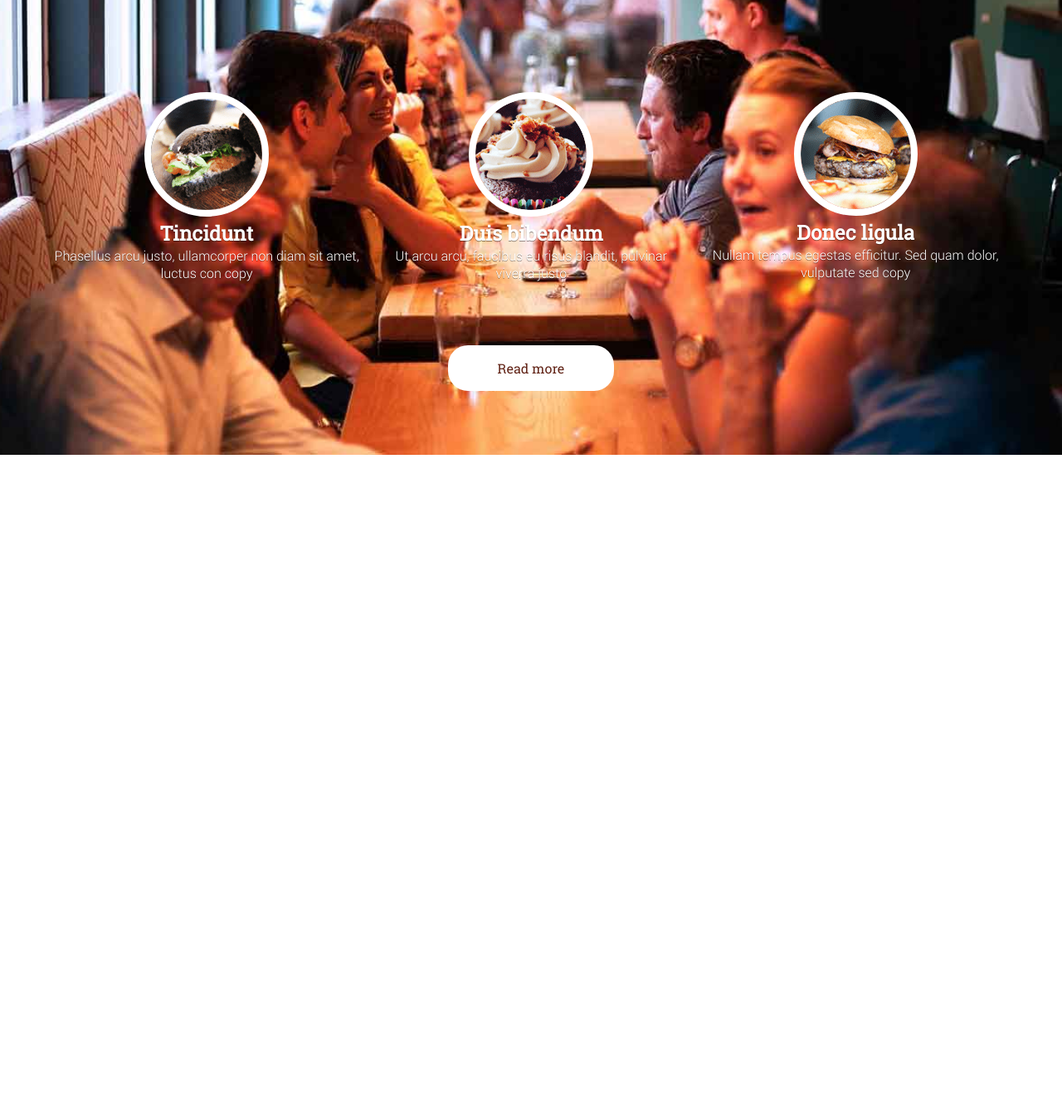
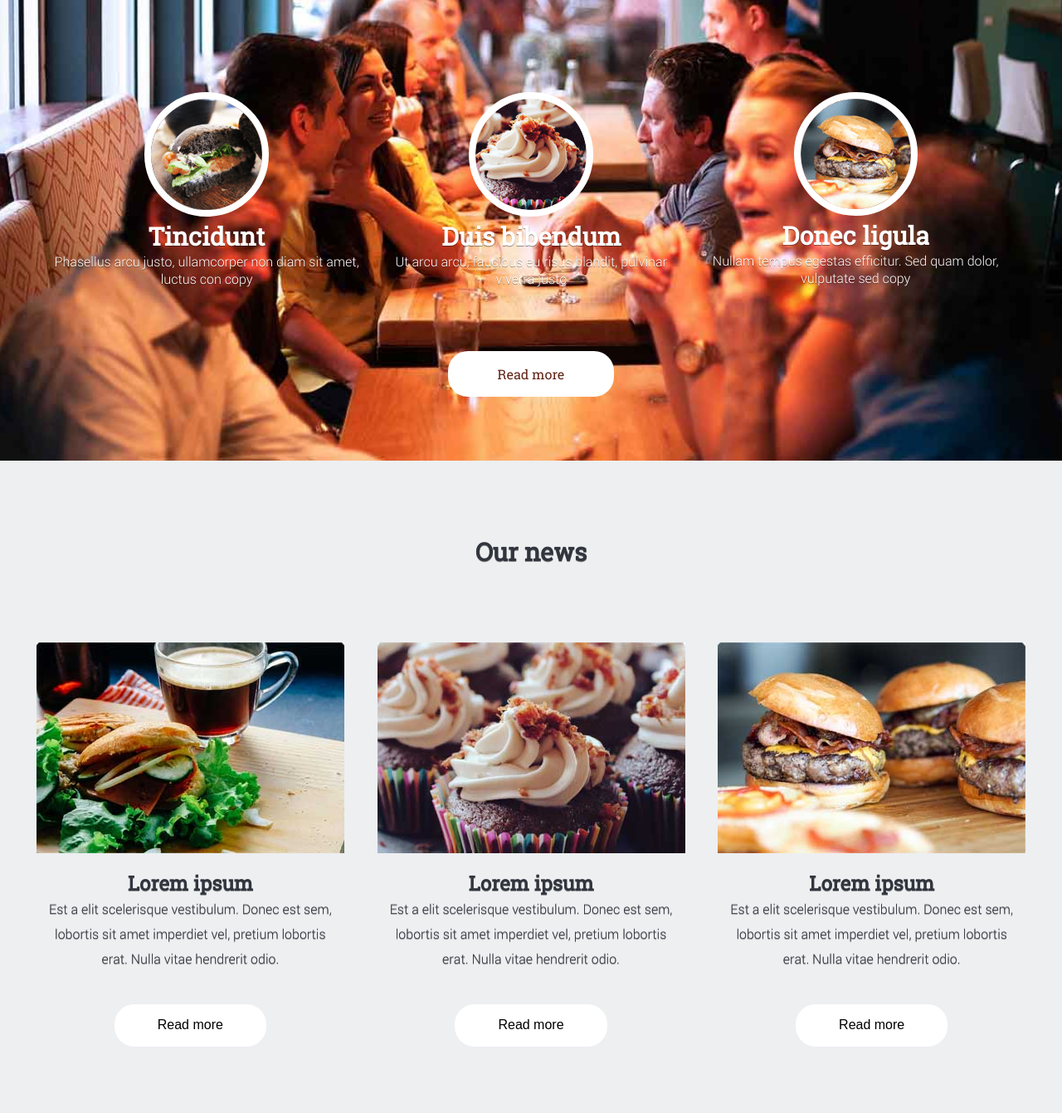
Before and after one commit to N1kbes/Panakea-template, a website: page src/index.html in a window 1280 px wide. Shown: the part 670-2011 px from the top of the page at 83% size. Before the commit the page ends 1218 px from the top, so only its background shows below. Drawn offline with Linux system fonts and the light colour scheme.

Commit message:
created section our news

```diff
--- a/src/index.html
+++ b/src/index.html
@@ -60,6 +60,33 @@
             </div>
         </div>
     </section>
+    <section id="our-news" class="our-news">
+        <div class="container-fluid">
+            <div class="container">
+                <h4>Our news</h4>
+                <div class="news-block">
+                    <div class="news-figure">
+                        <img src="../images/news-1.jpg" alt="news lorem ipsum">
+                        <h5>Lorem ipsum</h5>
+                        <span>Est a elit scelerisque vestibulum. Donec est sem, lobortis sit amet imperdiet vel, pretium lobortis erat. Nulla vitae hendrerit odio.</span>
+                        <button type="button" name="button" class="read-more--news">Read more</button>
+                    </div>
+                    <div class="news-figure">
+                        <img src="../images/news-2.jpg" alt="news lorem ipsum">
+                        <h5>Lorem ipsum</h5>
+                        <span>Est a elit scelerisque vestibulum. Donec est sem, lobortis sit amet imperdiet vel, pretium lobortis erat. Nulla vitae hendrerit odio.</span>
+                        <button type="button" name="button" class="read-more--news">Read more</button>
+                    </div>
+                    <div class="news-figure">
+                        <img src="../images/news-3.jpg" alt="news lorem ipsum">
+                        <h5>Lorem ipsum</h5>
+                        <span>Est a elit scelerisque vestibulum. Donec est sem, lobortis sit amet imperdiet vel, pretium lobortis erat. Nulla vitae hendrerit odio.</span>
+                        <button type="button" name="button" class="read-more--news">Read more</button>
+                    </div>
+                </div>
+            </div>
+        </div>
+    </section>
 </body>
 
 </html>
--- a/src/sass/base/_typography.scss
+++ b/src/sass/base/_typography.scss
@@ -1,75 +1,54 @@
 @font-face {
     font-family: "ProximaNovaBold";
     src: url("../fonts/ProximaNovaBold/ProximaNovaBold.eot");
-    src: url("../fonts/ProximaNovaBold/ProximaNovaBold.eot?#iefix")format("embedded-opentype"),
-    url("../fonts/ProximaNovaBold/ProximaNovaBold.woff") format("woff"),
-    url("../fonts/ProximaNovaBold/ProximaNovaBold.ttf") format("truetype");
+    src: url("../fonts/ProximaNovaBold/ProximaNovaBold.eot?#iefix")format("embedded-opentype"), url("../fonts/ProximaNovaBold/ProximaNovaBold.woff") format("woff"), url("../fonts/ProximaNovaBold/ProximaNovaBold.ttf") format("truetype");
+    font-style: normal;
+    font-weight: normal;
+}
+@font-face {
+    font-family: "ProximaNovaLight";
+    src: url("../fonts/ProximaNovaLight/ProximaNova-Light.eot");
+    src: url("../fonts/ProximaNovaLight/ProximaNova-Light.eot?#iefix")format("embedded-opentype"), url("../fonts/ProximaNovaLight/ProximaNova-Light.woff") format("woff"), url("../fonts/ProximaNovaLight/ProximaNova-Light.ttf") format("truetype");
+    font-style: normal;
+    font-weight: normal;
+}
+@font-face {
+    font-family: "RobotoBold";
+    src: url("../fonts/RobotoBold/RobotoBold.eot");
+    src: url("../fonts/RobotoBold/RobotoBold.eot?#iefix")format("embedded-opentype"), url("../fonts/RobotoBold/RobotoBold.woff") format("woff"), url("../fonts/RobotoBold/RobotoBold.ttf") format("truetype");
+    font-style: normal;
+    font-weight: normal;
+}
+@font-face {
+    font-family: "RobotoLight";
+    src: url("../fonts/RobotoLight/RobotoLight.eot");
+    src: url("../fonts/RobotoLight/RobotoLight.eot?#iefix")format("embedded-opentype"), url("../fonts/RobotoLight/RobotoLight.woff") format("woff"), url("../fonts/RobotoLight/RobotoLight.ttf") format("truetype");
+    font-style: normal;
+    font-weight: normal;
+}
+@font-face {
+    font-family: "RobotoSlabBold";
+    src: url("../fonts/RobotoSlabBold/RobotoSlabBold.eot");
+    src: url("../fonts/RobotoSlabBold/RobotoSlabBold.eot?#iefix")format("embedded-opentype"), url("../fonts/RobotoSlabBold/RobotoSlabBold.woff") format("woff"), url("../fonts/RobotoSlabBold/RobotoSlabBold.ttf") format("truetype");
+    font-style: normal;
+    font-weight: normal;
+}
+@font-face {
+    font-family: "RobotoSlabLight";
+    src: url("../fonts/RobotoSlabLight/RobotoSlabLight.eot");
+    src: url("../fonts/RobotoSlabLight/RobotoSlabLight.eot?#iefix")format("embedded-opentype"), url("../fonts/RobotoSlabLight/RobotoSlabLight.woff") format("woff"), url("../fonts/RobotoSlabLight/RobotoSlabLight.ttf") format("truetype");
+    font-style: normal;
+    font-weight: normal;
+}
+@font-face {
+    font-family: "RobotoSlabRegular";
+    src: url("../fonts/RobotoSlabRegular/RobotoSlabRegular.eot");
+    src: url("../fonts/RobotoSlabRegular/RobotoSlabRegular.eot?#iefix")format("embedded-opentype"), url("../fonts/RobotoSlabRegular/RobotoSlabRegular.woff") format("woff"), url("../fonts/RobotoSlabRegular/RobotoSlabRegular.ttf") format("truetype");
     font-style: normal;
     font-weight: normal;
 }
 
-@font-face {
-    font-family: "ProximaNovaLight";
-    src: url("../fonts/ProximaNovaLight/ProximaNova-Light.eot");
-    src: url("../fonts/ProximaNovaLight/ProximaNova-Light.eot?#iefix")format("embedded-opentype"),
-    url("../fonts/ProximaNovaLight/ProximaNova-Light.woff") format("woff"),
-    url("../fonts/ProximaNovaLight/ProximaNova-Light.ttf") format("truetype");
-    font-style: normal;
-    font-weight: normal;
-}
-
-@font-face {
-    font-family: "RobotoBold";
-    src: url("../fonts/RobotoBold/RobotoBold.eot");
-    src: url("../fonts/RobotoBold/RobotoBold.eot?#iefix")format("embedded-opentype"),
-    url("../fonts/RobotoBold/RobotoBold.woff") format("woff"),
-    url("../fonts/RobotoBold/RobotoBold.ttf") format("truetype");
-    font-style: normal;
-    font-weight: normal;
-}
-
-@font-face {
-    font-family: "RobotoLight";
-    src: url("../fonts/RobotoLight/RobotoLight.eot");
-    src: url("../fonts/RobotoLight/RobotoLight.eot?#iefix")format("embedded-opentype"),
-    url("../fonts/RobotoLight/RobotoLight.woff") format("woff"),
-    url("../fonts/RobotoLight/RobotoLight.ttf") format("truetype");
-    font-style: normal;
-    font-weight: normal;
-}
-
-@font-face {
-    font-family: "RobotoSlabBold";
-    src: url("../fonts/RobotoSlabBold/RobotoSlabBold.eot");
-    src: url("../fonts/RobotoSlabBold/RobotoSlabBold.eot?#iefix")format("embedded-opentype"),
-    url("../fonts/RobotoSlabBold/RobotoSlabBold.woff") format("woff"),
-    url("../fonts/RobotoSlabBold/RobotoSlabBold.ttf") format("truetype");
-    font-style: normal;
-    font-weight: normal;
-}
-
-@font-face {
-    font-family: "RobotoSlabLight";
-    src: url("../fonts/RobotoSlabLight/RobotoSlabLight.eot");
-    src: url("../fonts/RobotoSlabLight/RobotoSlabLight.eot?#iefix")format("embedded-opentype"),
-    url("../fonts/RobotoSlabLight/RobotoSlabLight.woff") format("woff"),
-    url("../fonts/RobotoSlabLight/RobotoSlabLight.ttf") format("truetype");
-    font-style: normal;
-    font-weight: normal;
-}
-
-@font-face {
-    font-family: "RobotoSlabRegular";
-    src: url("../fonts/RobotoSlabRegular/RobotoSlabRegular.eot");
-    src: url("../fonts/RobotoSlabRegular/RobotoSlabRegular.eot?#iefix")format("embedded-opentype"),
-    url("../fonts/RobotoSlabRegular/RobotoSlabRegular.woff") format("woff"),
-    url("../fonts/RobotoSlabRegular/RobotoSlabRegular.ttf") format("truetype");
-    font-style: normal;
-    font-weight: normal;
-}
-
-
-h1{
+h1 {
     font-family: "RobotoSlabBold";
     font-size: 2.25em;
     color: $dark-color;
@@ -77,7 +56,7 @@ h1{
     margin: 0;
 }
 
-h2{
+h2 {
     font-size: 1em;
     font-family: "RobotoSlabRegular";
     color: $orange-color;
@@ -86,30 +65,38 @@ h2{
     letter-spacing: 0.0785em;
 }
 
-h3{
+h3 {
     font-size: 4.5em;
     font-family: "RobotoSlabLight";
     color: $white-color;
     line-height: 0.667;
-  text-shadow: 0px 1px 0px rgba(0, 0, 0, 0.4);
+    text-shadow: 0 1px 0 rgba(0, 0, 0, 0.4);
     font-weight: 300;
     margin: 0;
 }
 
-h4{
-  font-size: 1.5em;
+h4 {
+    font-size: 1.875em;
     font-family: "RobotoSlabRegular";
     color: $white-color;
-  text-shadow: 0px 1px 0px rgba(0, 0, 0, 0.4);
+    text-shadow: 0 1px 0 rgba(0, 0, 0, 0.4);
     font-weight: 700;
     margin: 0;
 }
 
+h5 {
+    font-size: 1.5em;
+    font-family: "RobotoSlabRegular";
+    color: $dark-color;
+    text-shadow: 0 1px 0 rgba(0, 0, 0, 0.4);
+    font-weight: 700;
+    margin: 0;
+}
 
-span{
+span {
     font-size: 1em;
     font-family: "RobotoLight";
     color: $white-color;
-  text-shadow: 0px 1px 0px rgba(0, 0, 0, 0.4);
+    text-shadow: 0 1px 0 rgba(0, 0, 0, 0.4);
     font-weight: 300;
 }
--- /dev/null
+++ b/src/sass/layout/_news.scss
@@ -0,0 +1,55 @@
+.our-news {
+    background-color: $grey-color;
+
+    h4 {
+        color: $dark-color;
+        text-align: center;
+        padding: 3em 0;
+    }
+}
+
+.news-block {
+    display: flex;
+    justify-content: space-between;
+    text-align: center;
+}
+
+.news-figure {
+    margin: 0 1em;
+
+    &:first-child {
+        margin-left: 0;
+    }
+
+    &:last-child {
+        margin-right: 0;
+    }
+}
+
+.news-figure img {
+    margin-bottom: 1em;
+}
+
+.news-figure button {
+    display: block;
+    margin: 2.5em auto 0;
+    background-color: $white-color;
+    padding: 1.06em 3.25em;
+
+    &:hover {
+        background-color: $orange-color;
+        color: $white-color;
+    }
+}
+
+.news-figure span {
+    color: $dark-color;
+    line-height: 1.875em;
+    max-width: 90%;
+    display: block;
+    margin: 0 auto;
+}
+
+.news-block {
+    padding-bottom: 5em;
+}
--- a/src/sass/layout/_welcome.scss
+++ b/src/sass/layout/_welcome.scss
@@ -32,15 +32,15 @@
   font-weight: 700;
 }
 
-.read-more{
+.main-page-group .read-more{
   background-color: $white-color;
   font-family: "RobotoSlabRegular";
   color:  #612316;
   font-weight: 400;
   margin: 4.8em 0;
 
-  &:hover{
+&:hover {
     background-color: $orange-color;
     color: $white-color;
-  }
 }
+}
--- a/src/sass/main.scss
+++ b/src/sass/main.scss
@@ -1,19 +1,4 @@
-@import
-  'utils/_mixins.scss',
-  'utils/_variables.scss';
-
-@import
-  'base/_base.scss',
-  'base/_reset.scss',
-  'base/_typography.scss';
-
-@import
-  'components/_buttons.scss';
-
-@import
-  'layout/_footer.scss',
-  'layout/_header.scss',
-  'layout/_navigation.scss',
-  'layout/_newsseller.scss',
-  'layout/_social.scss',
-  'layout/_welcome.scss';
+@import 'utils/_mixins.scss', 'utils/_variables.scss';
+@import 'base/_base.scss', 'base/_reset.scss', 'base/_typography.scss';
+@import 'components/_buttons.scss';
+@import 'layout/_footer.scss', 'layout/_header.scss', 'layout/_navigation.scss', 'layout/_news.scss', 'layout/_newsseller.scss', 'layout/_social.scss', 'layout/_welcome.scss';
--- a/src/sass/utils/_variables.scss
+++ b/src/sass/utils/_variables.scss
@@ -1,3 +1,4 @@
 $dark-color: rgb(49, 53, 62);
 $orange-color: rgb(221, 75, 43);
 $white-color: rgb(255, 255, 255);
+$grey-color: rgb(237, 239, 241);
```
Also changed, not shown: src/sass/base/_base.scss (+6 -5 lines), src/css/main.css. Lines whose indentation alone changed are shown as unchanged.
